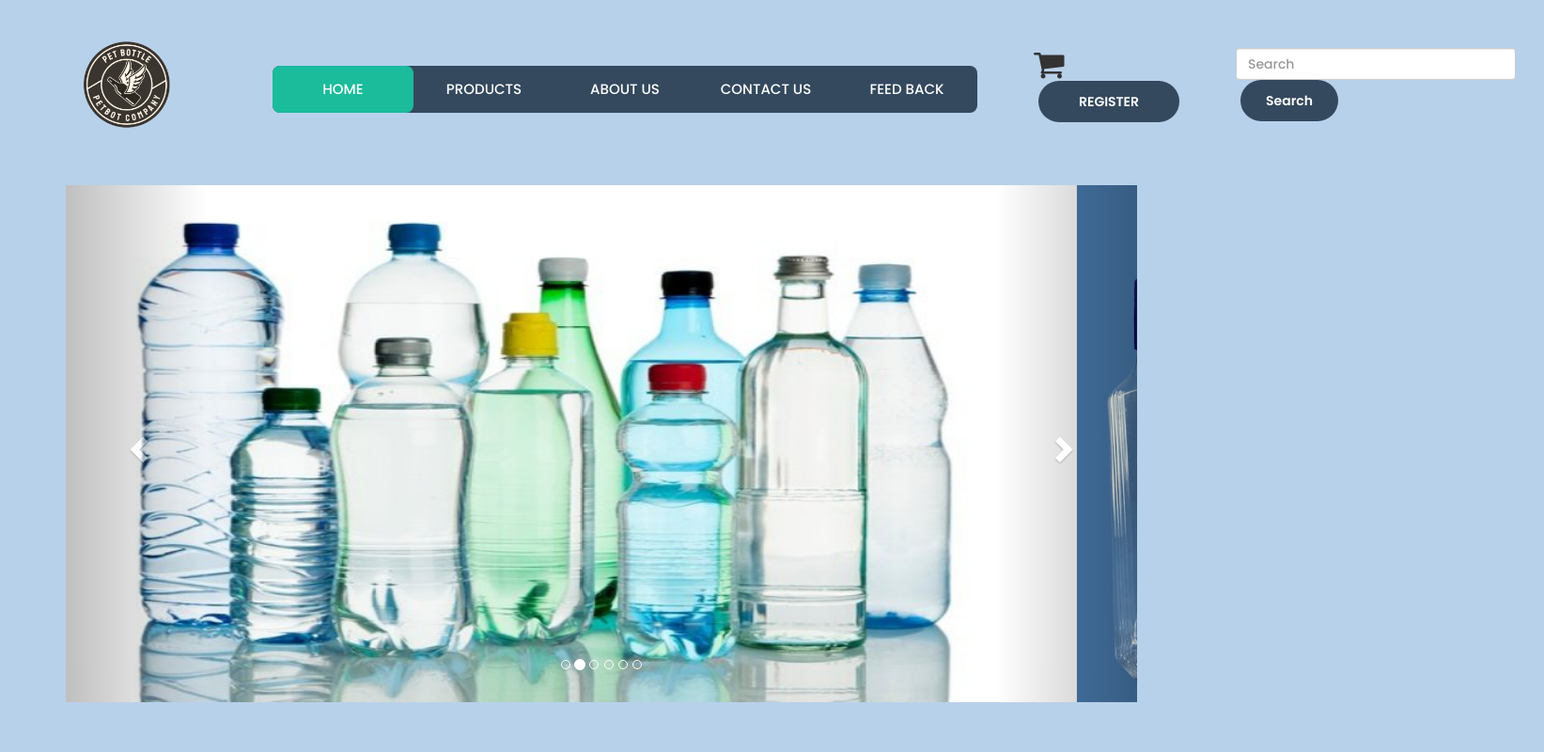
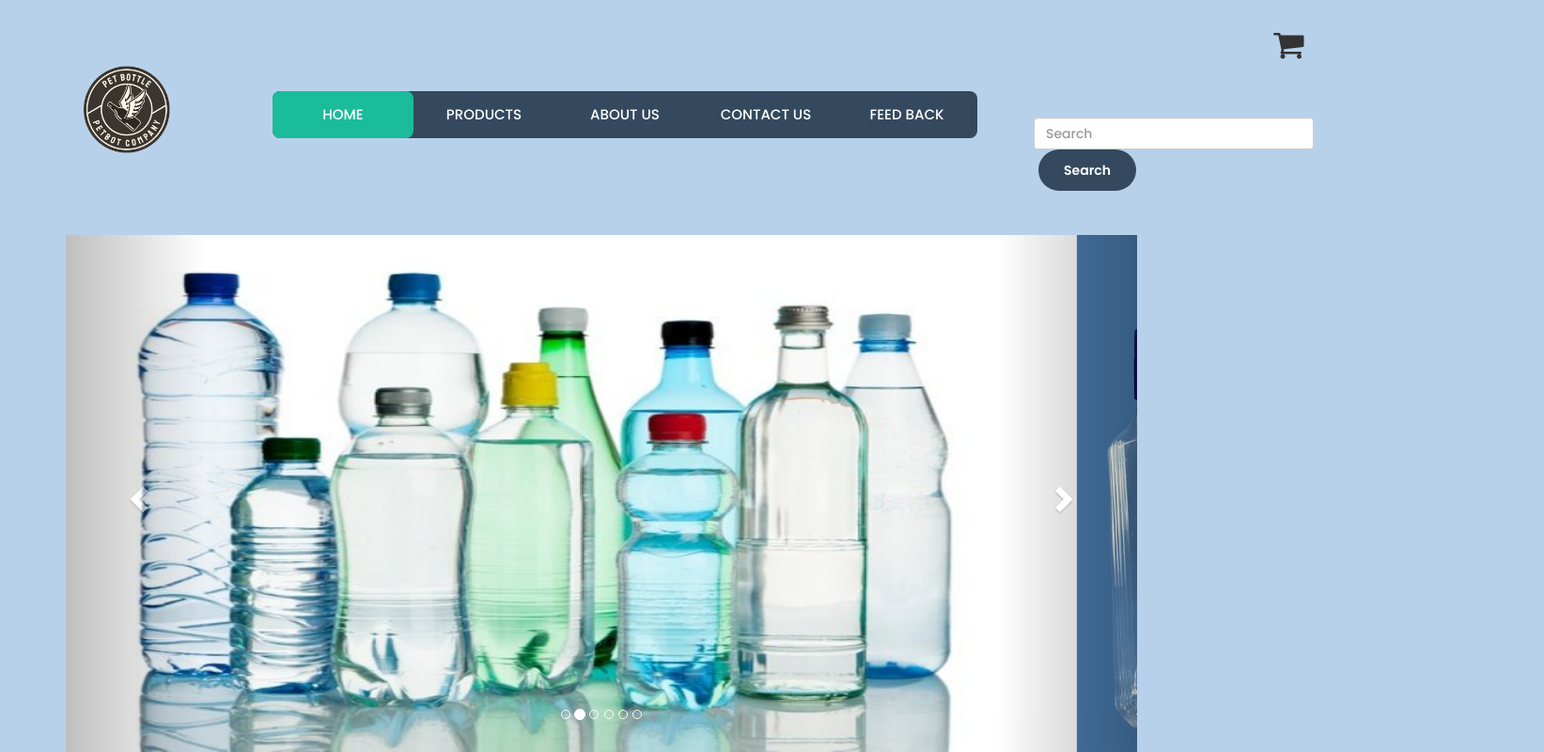
Before and after one commit to haphong463/PETBot-Company, a plain HTML site: page day1/Home.html in a window 1280 px wide. Shown: the top 800 px of the page at 94% size, 1643 px wide, since content can reach past the window. Drawn offline with nearby package versions, Linux system fonts and the light colour scheme.

Commit message:
Update Home.html

```diff
--- a/day1/Home.html
+++ b/day1/Home.html
@@ -26,12 +26,11 @@
             <link rel="stylesheet" href="menu.css">
           </nav>
         </td>
-        <td>
+        <td class="pull-right">
           <div class="fa fa-shopping-cart pull-left" id="shopping-cart">
             </div>
-            <a href="#" class="btn">REGISTER</a>
         </td>
-        <td>
+        <td class="pull-left">
           <div class="search">
           <form class="form-inline my-2 my-lg-0">
             <input class="form-control mr-sm-2" type="search" placeholder="Search" aria-label="Search">
```
